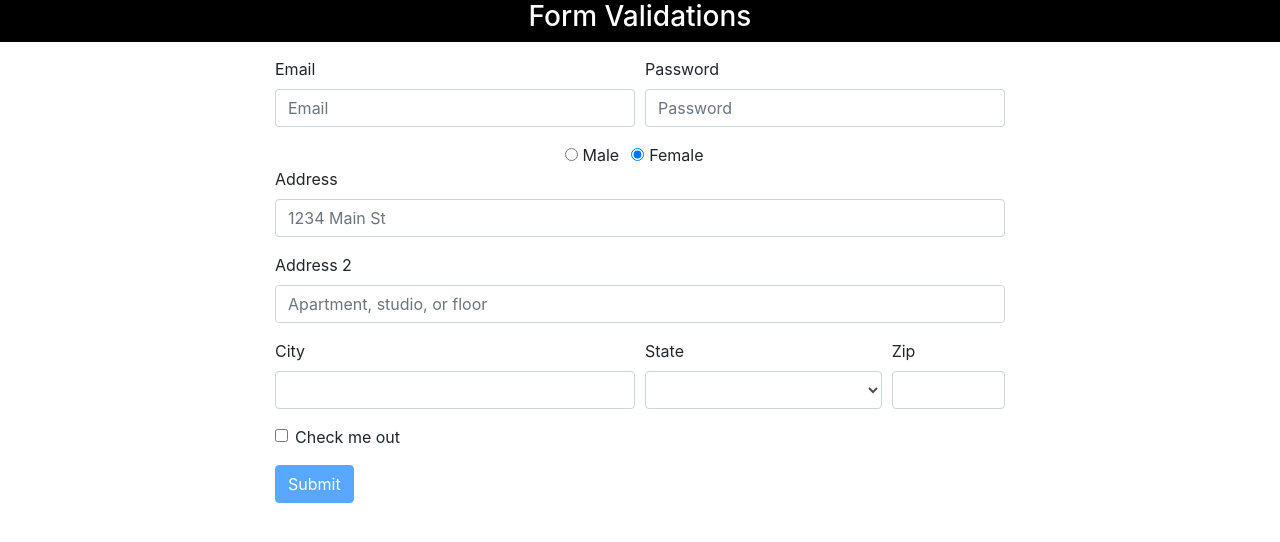
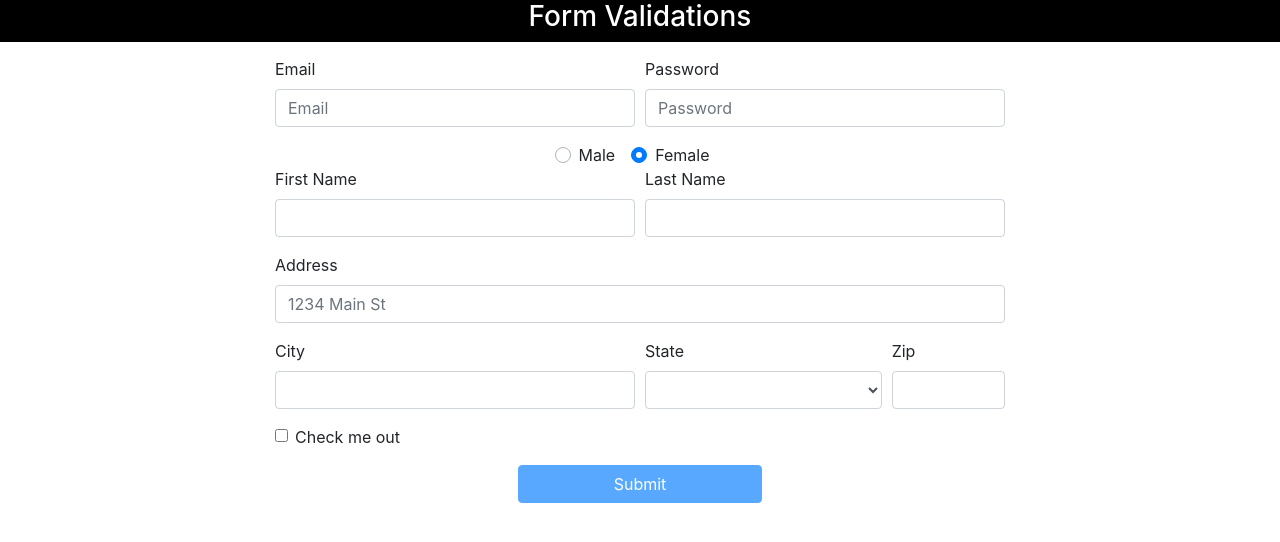
Before and after one commit to VipulDeora/angular-reactive-form-validations, an Angular app: page /form in a window 1280 px wide. Shown: the top 542 px of the page. Built offline with nearby package versions, Linux system fonts and the light colour scheme.

Commit message:
add custom validator on first name

```diff
--- /dev/null
+++ b/src/app/form/firstname.validator.ts
@@ -0,0 +1,5 @@
+/*import {AbstractControl} from '@angular/forms';
+
+export function ValidateFirstName(control: AbstractControl) {
+  if
+}*/
--- a/src/app/form/form.component.html
+++ b/src/app/form/form.component.html
@@ -12,7 +12,6 @@
         <div class="form-group col-md-6">
           <label for="inputEmail4">Email</label>
           <input type="email" class="form-control"
-                 pattern="[a-z0-9._%+-]+@[a-z0-9.-]+\.[a-z]{2,4}$"
                  [ngClass]="form.controls['email'].touched ? (form.controls['email'].invalid ? 'is-invalid' : 'is-valid') : ''"
                  formControlName="email" id="inputEmail4" placeholder="Email" required>
           <div class="invalid-feedback" *ngIf="form.controls['email'].invalid && form.controls['email'].touched">Should be of the form abc@example.com</div>
@@ -20,7 +19,6 @@
         <div class="form-group col-md-6">
           <label for="inputPassword4">Password</label>
           <input type="password" class="form-control"
-                 pattern="^(?=.*\d)(?=.*[a-z])(?=.*[A-Z]).{5,15}$"
                  [ngClass]="form.controls['password'].touched ? (form.controls['password'].invalid ? 'is-invalid' : 'is-valid') : ''"
                  formControlName="password" id="inputPassword4" placeholder="Password" required>
           <div class="invalid-feedback" *ngIf="form.controls['password'].invalid && form.controls['password'].touched">
@@ -28,25 +26,32 @@
           </div>
         </div>
       </div>
-      <div class="row justify-content-md-center is-valid">
-        <div class="form-check form-check-inline">
-          <input class="form-check-input" type="radio"
-                 formControlName="gender" id="inlineRadio1" value="male">
-          <label class="form-check-label" for="inlineRadio1">Male</label>
+      <div class="row justify-content-center">
+        <div class="custom-control custom-radio custom-control-inline">
+          <input type="radio" formControlName="gender" id="inlineRadio1" value="male" class="custom-control-input">
+          <label class="custom-control-label" for="inlineRadio1">Male</label>
         </div>
-        <div class="form-check form-check-inline">
-          <input class="form-check-input" type="radio"
-                 formControlName="gender" id="inlineRadio2" value="female">
-          <label class="form-check-label" for="inlineRadio2">Female</label>
+        <div class="custom-control custom-radio custom-control-inline">
+          <input type="radio" formControlName="gender" id="inlineRadio2" value="female" class="custom-control-input">
+          <label class="custom-control-label" for="inlineRadio2">Female</label>
+        </div>
+      </div>
+      <div class="form-row">
+        <div class="form-group col-md-6">
+          <label for="fname">First Name</label>
+          <input type="text"
+                 [ngClass]="form.controls['fname'].touched ? (form.controls['fname'].invalid ? 'is-invalid' : 'is-valid') : ''"
+                 class="form-control" formControlName="fname" id="fname">
+          <div class="invalid-feedback" *ngIf="form.get('fname').errors && form.get('fname').errors['invalidName']">Cannot be amongst {{prohibitedNames}}</div>
+        </div>
+        <div class="form-group col-md-6">
+          <label for="lname">Last Name</label>
+          <input type="text" class="form-control" formControlName="lname" id="lname">
         </div>
       </div>
       <div class="form-group">
         <label for="inputAddress">Address</label>
         <input type="text" class="form-control" formControlName="addr1" id="inputAddress" placeholder="1234 Main St">
-      </div>
-      <div class="form-group">
-        <label for="inputAddress2">Address 2</label>
-        <input type="text" class="form-control" formControlName="addr2" id="inputAddress2" placeholder="Apartment, studio, or floor">
       </div>
       <div class="form-row">
         <div class="form-group col-md-6">
@@ -73,6 +78,8 @@
           </label>
         </div>
       </div>
-      <button type="submit" [disabled]="form.invalid" class="btn btn-primary">Submit</button>
+      <div class="d-flex justify-content-center">
+        <button type="submit" [disabled]="form.invalid" class="btn btn-primary col-xs-12 col-md-4">Submit</button>
+      </div>
     </form>
 </div>
--- a/src/app/form/form.component.ts
+++ b/src/app/form/form.component.ts
@@ -1,31 +1,61 @@
-import {Component, OnInit} from '@angular/core';
-import {FormBuilder, FormControl, FormGroup, Validators} from '@angular/forms';
+import {Component, DoCheck, OnChanges, OnInit} from '@angular/core';
+import {AbstractControl, FormBuilder, FormControl, FormGroup, Validators} from '@angular/forms';
+import {bind} from '@angular/core/src/render3/instructions';
 
 @Component({
   selector: 'app-form',
   templateUrl: 'form.component.html'
 })
 
-export class FormComponent implements OnInit {
+export class FormComponent implements OnInit, OnChanges, DoCheck {
 
   form: FormGroup;
+  prohibitedNames = ['Raj', 'Ram', 'Shyam', 'Raju'];
 
-  constructor(private fb: FormBuilder) {}
+  constructor(private fb: FormBuilder) { console.log('constructor'); }
+
+  validateFirstName(control: AbstractControl): {[s: string]: boolean} {
+    if (this.prohibitedNames.includes(control.value)) {
+      return { 'invalidName': true};
+    }
+    return null;
+  }
+
+  show() {
+    console.log(this.form);
+  }
+
+  ngDoCheck() {
+    console.log('docheck');
+  }
+
+  ngOnChanges() {
+    console.log('onchanges');
+  }
 
   ngOnInit() {
+    console.log('oninit');
     this.form = this.fb.group({
-      email: new FormControl(null, [Validators.required, Validators.email]),
-      password: [null, [Validators.required, Validators.minLength(5), Validators.maxLength(15)]],
+      email: [null, [
+        Validators.required,
+        Validators.email,
+        Validators.pattern('[a-z0-9._%+-]+@[a-z0-9.-]+\\.[a-z]{2,4}$')]],
+      password: [null, [
+        Validators.required,
+        Validators.minLength(5),
+        Validators.maxLength(15),
+        Validators.pattern('^(?=.*\\d)(?=.*[a-z])(?=.*[A-Z]).{5,15}$')]],
       gender: ['female', Validators.required],
       addr1: [null],
-      addr2: [null],
-      city: [null, Validators.required],
-      state: [null, Validators.required],
-      zip: [null, Validators.required]
+      fname: [null, [Validators.required, this.validateFirstName.bind(this)]],
+      lname: [null, Validators.required],
+      city: [null],
+      state: [null],
+      zip: [null]
     });
   }
 
   submit() {
-    console.log(this.form.controls['password']);
+    console.log(this.form.value);
   }
 }
```
